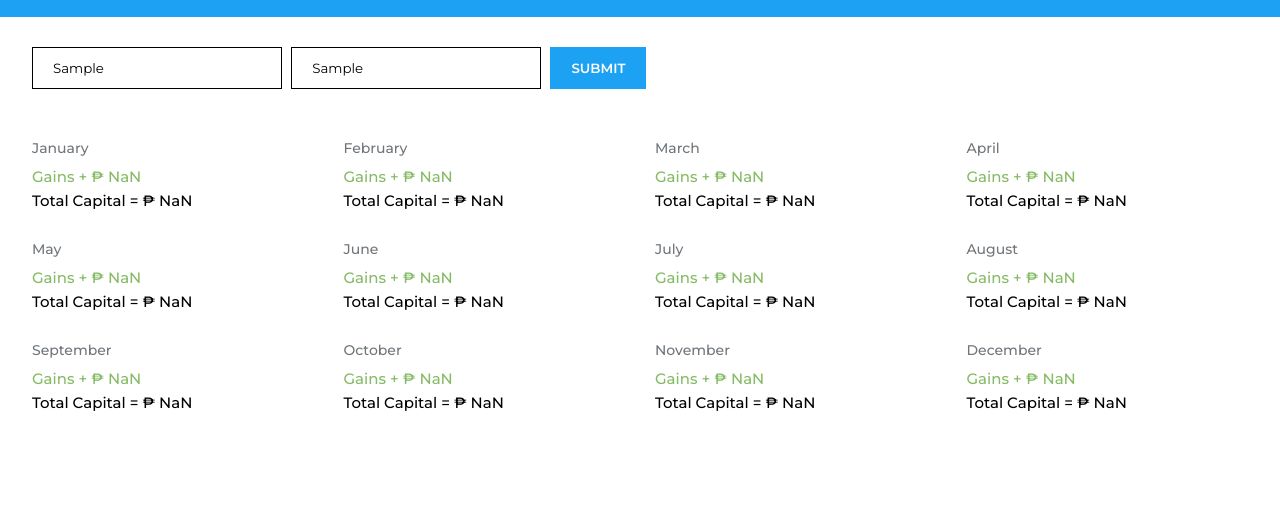
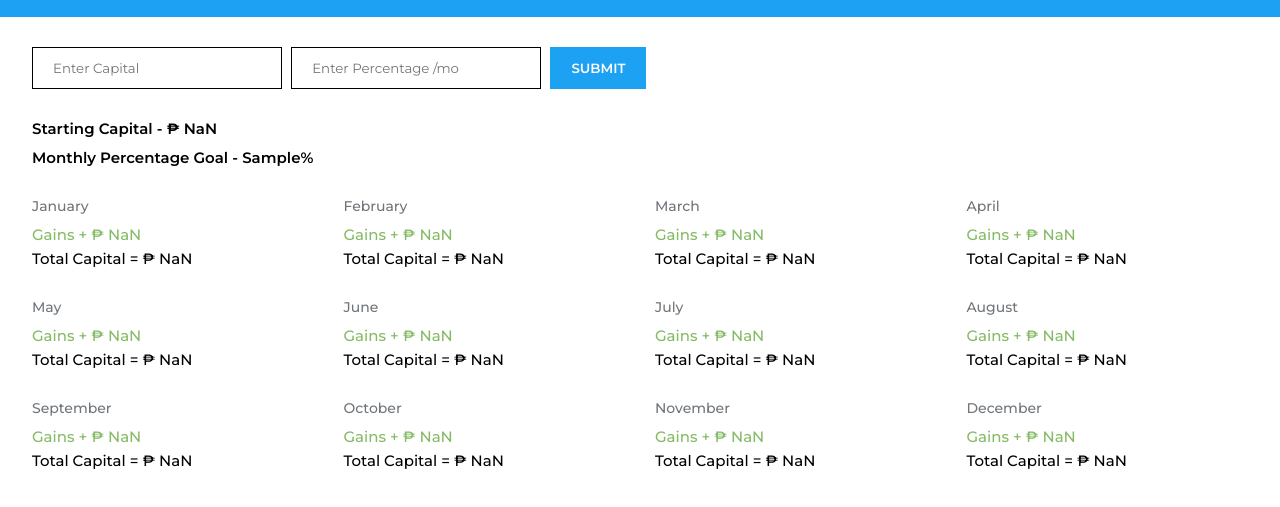
Before and after one commit to alagbaychabenjade24/yearly-profit-calculator, a plain HTML site: page index.html in a window 1280 px wide. Both pictures are taken after typing "Sample", "Sample" into the empty fields and a click on the button "SUBMIT". Shown: the part 47-554 px from the top of the page. Drawn offline with Linux system fonts and the light colour scheme.

Commit message:
display capital and monthly percentage goal

```diff
--- a/functions.js
+++ b/functions.js
@@ -62,6 +62,12 @@ const decTotalCapital = document.querySelector(
 	'.month:nth-of-type(12) .total__capital'
 );
 
+const startingCapital = document.querySelector('.starting__capital');
+const monthlyPercentageGoal = document.querySelector(
+	'.monthly__percentage__goal'
+);
+
+const calculateCapital = () => {
 	form.addEventListener('submit', event => {
 		event.preventDefault();
 
@@ -79,6 +85,10 @@ form.addEventListener('submit', event => {
 
 		const c = b.replace(/[^0-9.]/g, '');
 		const d = parseFloat(c);
+
+		startingCapital.textContent +=
+			' - ₱ ' + (capital.value / 1).toLocaleString();
+		monthlyPercentageGoal.textContent += ' - ' + percentage.value + '%';
 
 		const cc = (febGains.textContent += ` + ₱ ${(
 			d * percentages +
@@ -219,4 +229,9 @@ form.addEventListener('submit', event => {
 			x * percentages +
 			x
 		).toLocaleString()}`);
+
+		event.target.reset();
 	});
+};
+
+calculateCapital();
--- a/index.html
+++ b/index.html
@@ -31,6 +31,12 @@
 
 				<button type="submit">SUBMIT</button>
 			</form>
+
+			<aside>
+				<p class="starting__capital">Starting Capital</p>
+
+				<p class="monthly__percentage__goal">Monthly Percentage Goal</p>
+			</aside>
 
 			<section class="months">
 				<div class="month">
--- a/styles.scss
+++ b/styles.scss
@@ -28,7 +28,7 @@ main {
 	form {
 		width: 95%;
 		max-width: 1440px;
-		margin: 0 auto 50px;
+		margin: 0 auto;
 
 		input {
 			border: 1px solid black;
@@ -81,6 +81,18 @@ main {
 		}
 	}
 
+	aside {
+		width: 95%;
+		max-width: 1440px;
+		margin: 30px auto;
+
+		p {
+			font-size: 15px;
+			font-weight: 600;
+			margin: 10px 0;
+		}
+	}
+
 	.months {
 		display: grid;
 
```
Also changed, not shown: css/styles.css. Lines whose indentation alone changed are shown as unchanged.
